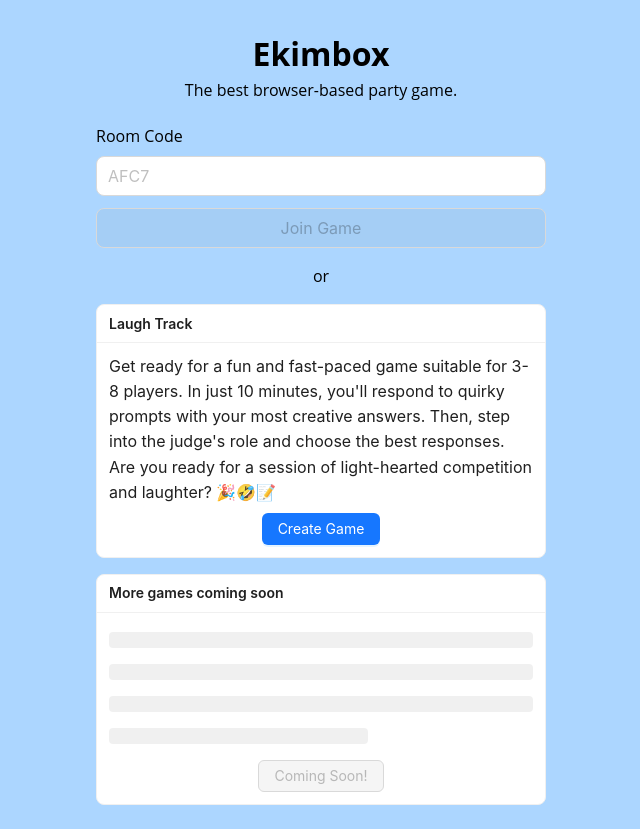
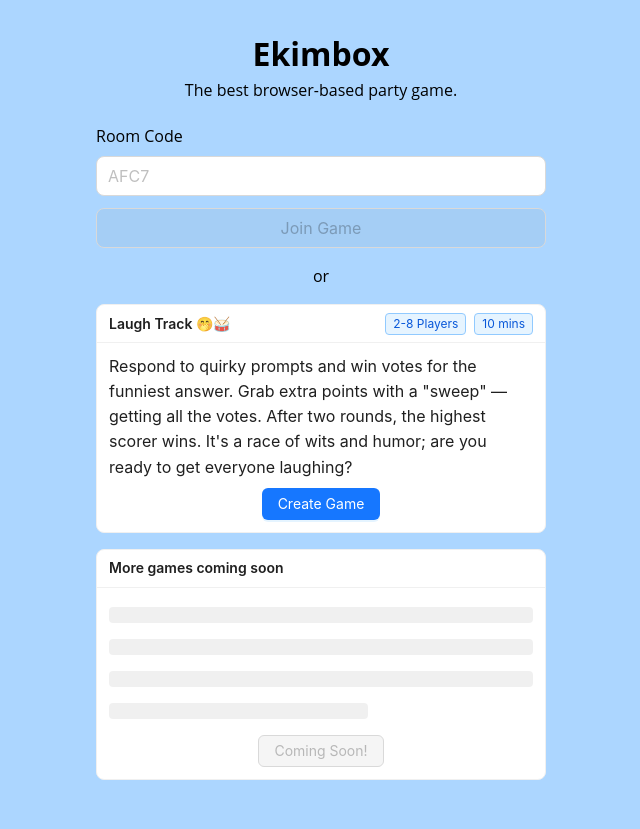
Before and after one commit to Ekimerton/ekimbox, a React (Create React App) app in the folder client/: page / in a window 1280 px wide. Shown: the whole page, without its empty margins (319-959 px from the left). After the commit the page ends 804 px from the top, so only its background shows below. Built offline with nearby package versions, Linux system fonts and the light colour scheme.

Commit message:
Better SEO with react snap

```diff
--- a/client/src/components/LandingPage.js
+++ b/client/src/components/LandingPage.js
@@ -2,7 +2,7 @@ import React, { useState } from "react";
 import { useNavigate } from "react-router-dom";
 import "./LandingPage.css";
 import axios from "axios"; // You can use any library to make HTTP requests
-import { Button, Card, Skeleton, Input } from "antd";
+import { Button, Card, Skeleton, Input, Tag } from "antd";
 
 const BASE_URL = "https://ekimbox-server.onrender.com";
 // const BASE_URL = "http://localhost:3000";
@@ -63,14 +63,25 @@ function LandingPage() {
             </Button>
           </div>
           <p style={{ textAlign: "center" }}>or</p>
-          <Card size="small" title="Laugh Track" className="game-card">
+          <Card
+            size="small"
+            title="Laugh Track 🤭🥁"
+            className="game-card"
+            extra={
+              <>
+                <Tag color="blue">2-8 Players</Tag>
+                <Tag color="blue" style={{ margin: 0 }}>
+                  10 mins
+                </Tag>
+              </>
+            }
+          >
             <div className="game-card-content">
               <p style={{ marginTop: 0 }}>
-                Get ready for a fun and fast-paced game suitable for 3-8
-                players. In just 10 minutes, you'll respond to quirky prompts
-                with your most creative answers. Then, step into the judge's
-                role and choose the best responses. Are you ready for a session
-                of light-hearted competition and laughter? 🎉🤣📝
+                Respond to quirky prompts and win votes for the funniest answer.
+                Grab extra points with a "sweep" — getting all the votes. After
+                two rounds, the highest scorer wins. It's a race of wits and
+                humor; are you ready to get everyone laughing?
               </p>
               <Button
                 type="primary"
```
Also changed, not shown: client/package.json (+9 -0 lines), 1 other file (tests, documents, lock files or other folders).
